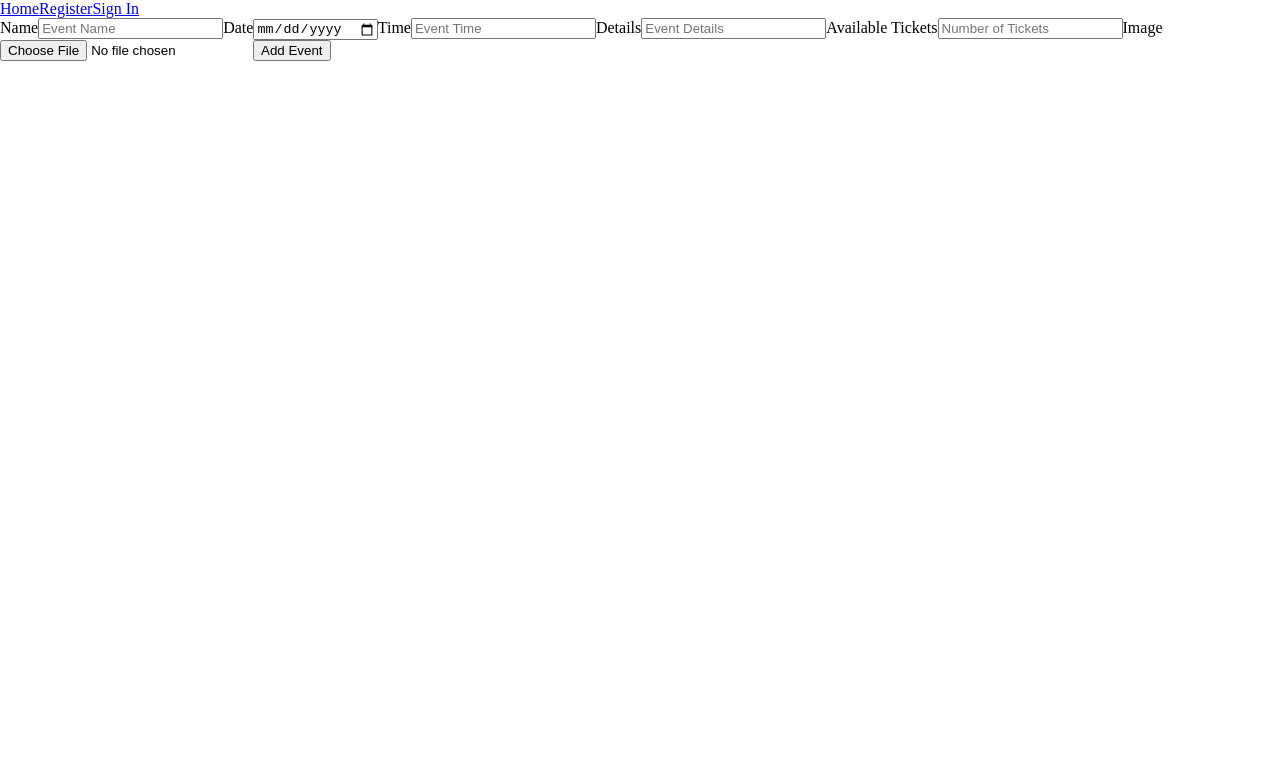
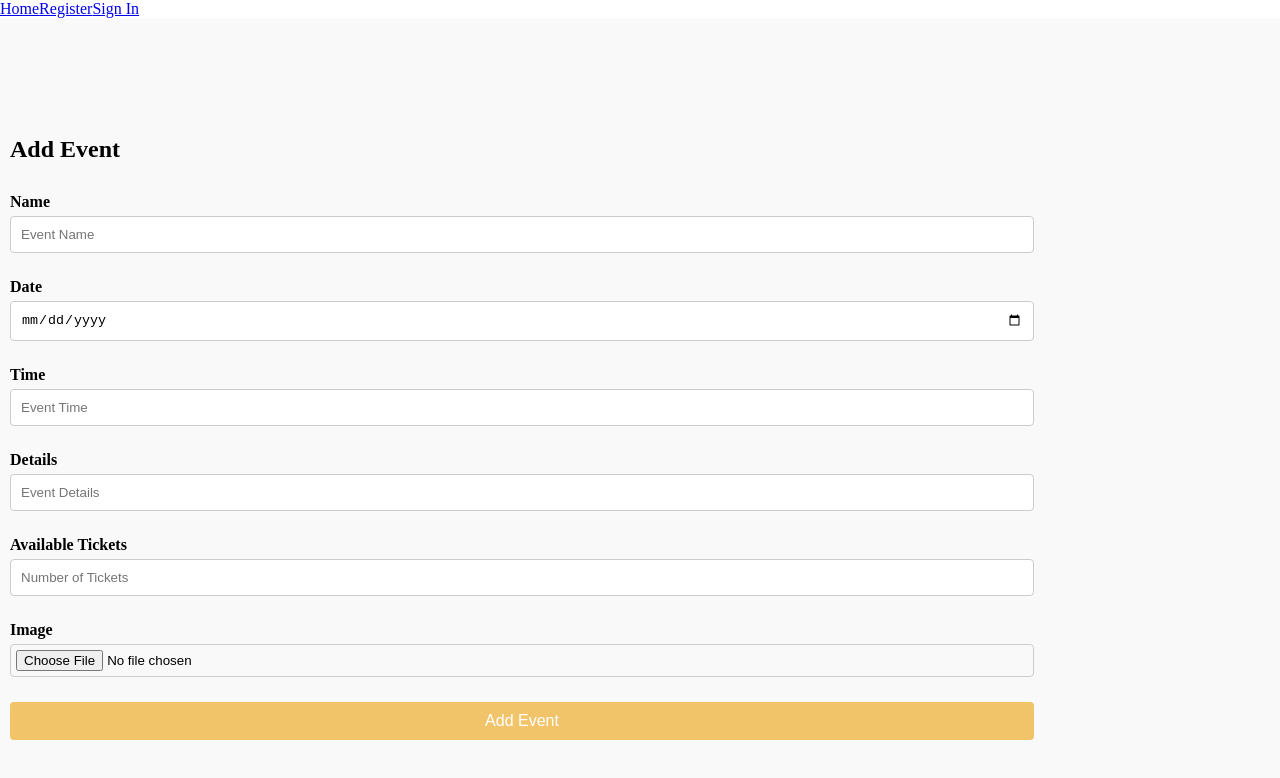
Before and after one commit to saraisa12/Dreamweaver-Frontend, a React (Vite) app: page /event/add in a window 1280 px wide. Shown: the top 778 px of the page. Built offline with nearby package versions, Linux system fonts and the light colour scheme.

Commit message:
needs modification

```diff
--- a/src/components/AddEvent.jsx
+++ b/src/components/AddEvent.jsx
@@ -1,7 +1,7 @@
 import { useRef } from "react"
 import axios from "axios"
 import { useNavigate } from "react-router-dom"
-
+import "../public/AddEvent.css"
 const AddEvent = () => {
   const formRef = useRef()
   const navigate = useNavigate()
@@ -36,7 +36,8 @@ const AddEvent = () => {
   }
 
   return (
-    <form ref={formRef} onSubmit={handleSubmit}>
+    <form ref={formRef} onSubmit={handleSubmit} className="event-form">
+      <h2>Add Event</h2>
       <label htmlFor="name">Name</label>
       <input
         type="text"
@@ -85,7 +86,9 @@ const AddEvent = () => {
       <label htmlFor="image">Image</label>
       <input type="file" id="image" name="image" accept="image/*" />
 
-      <button type="submit">Add Event</button>
+      <button type="submit" className="submit-button">
+        Add Event
+      </button>
     </form>
   )
 }
--- /dev/null
+++ b/src/public/AddEvent.css
@@ -0,0 +1,50 @@
+.event-form {
+  width: 100%;
+  height: 100vh;
+  padding: 10px;
+  background-color: #f9f9f9;
+  display: flex;
+  flex-direction: column;
+  justify-content: center;
+}
+
+h2 {
+  margin-bottom: 20px;
+}
+
+label {
+  margin-top: 10px;
+  display: block;
+  font-weight: bold;
+}
+
+input[type="text"],
+input[type="date"],
+input[type="number"],
+input[type="file"] {
+  width: 80%;
+  padding: 10px;
+  margin: 5px 0 15px;
+  border: 1px solid #ccc;
+  border-radius: 4px;
+  box-sizing: border-box;
+}
+
+input[type="file"] {
+  padding: 5px;
+}
+
+.submit-button {
+  background-color: #f1c46a;
+  color: white;
+  border: none;
+  padding: 10px;
+  text-align: center;
+  text-decoration: none;
+  display: inline-block;
+  font-size: 16px;
+  border-radius: 4px;
+  cursor: pointer;
+  width: 80%;
+  margin-top: 10px;
+}
```
